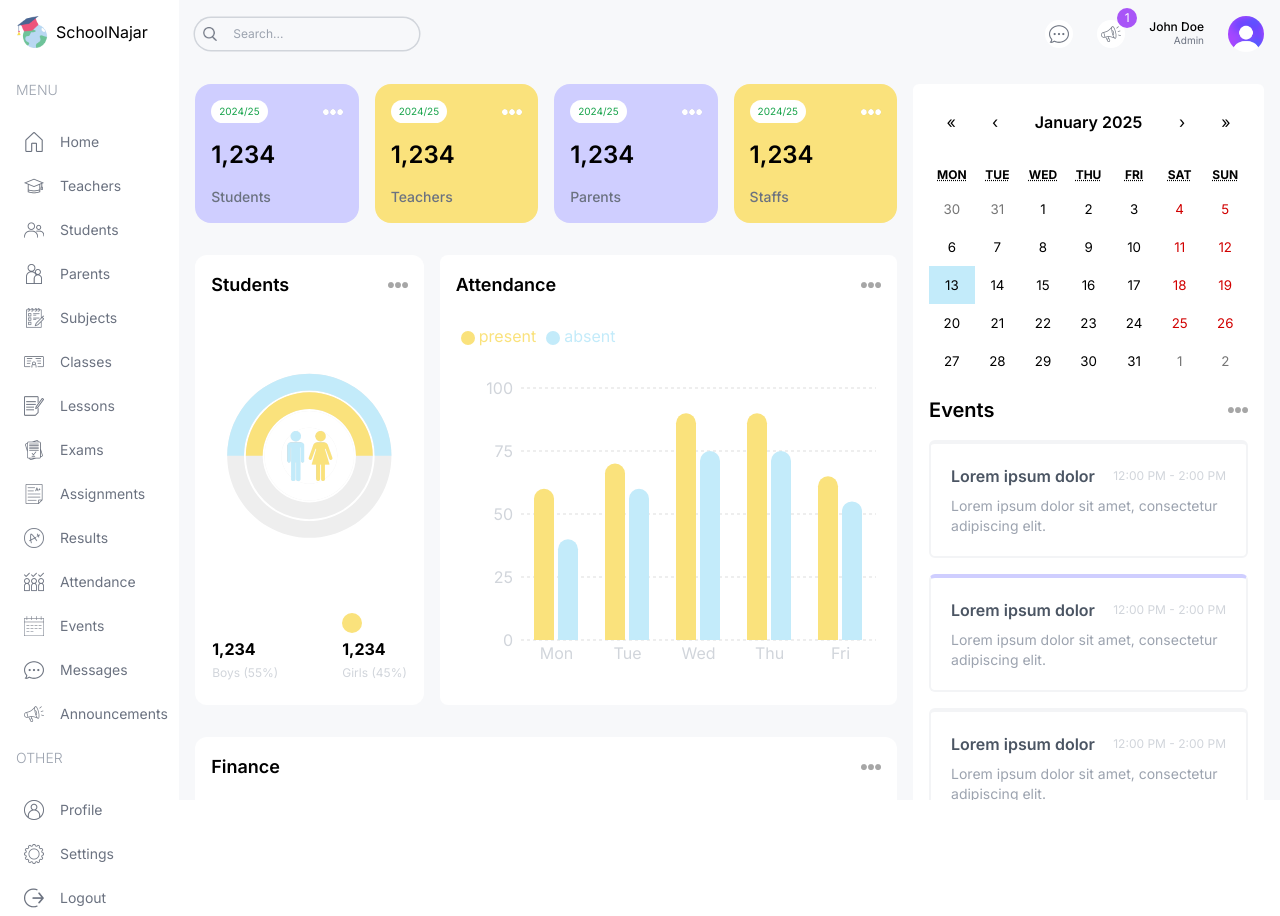
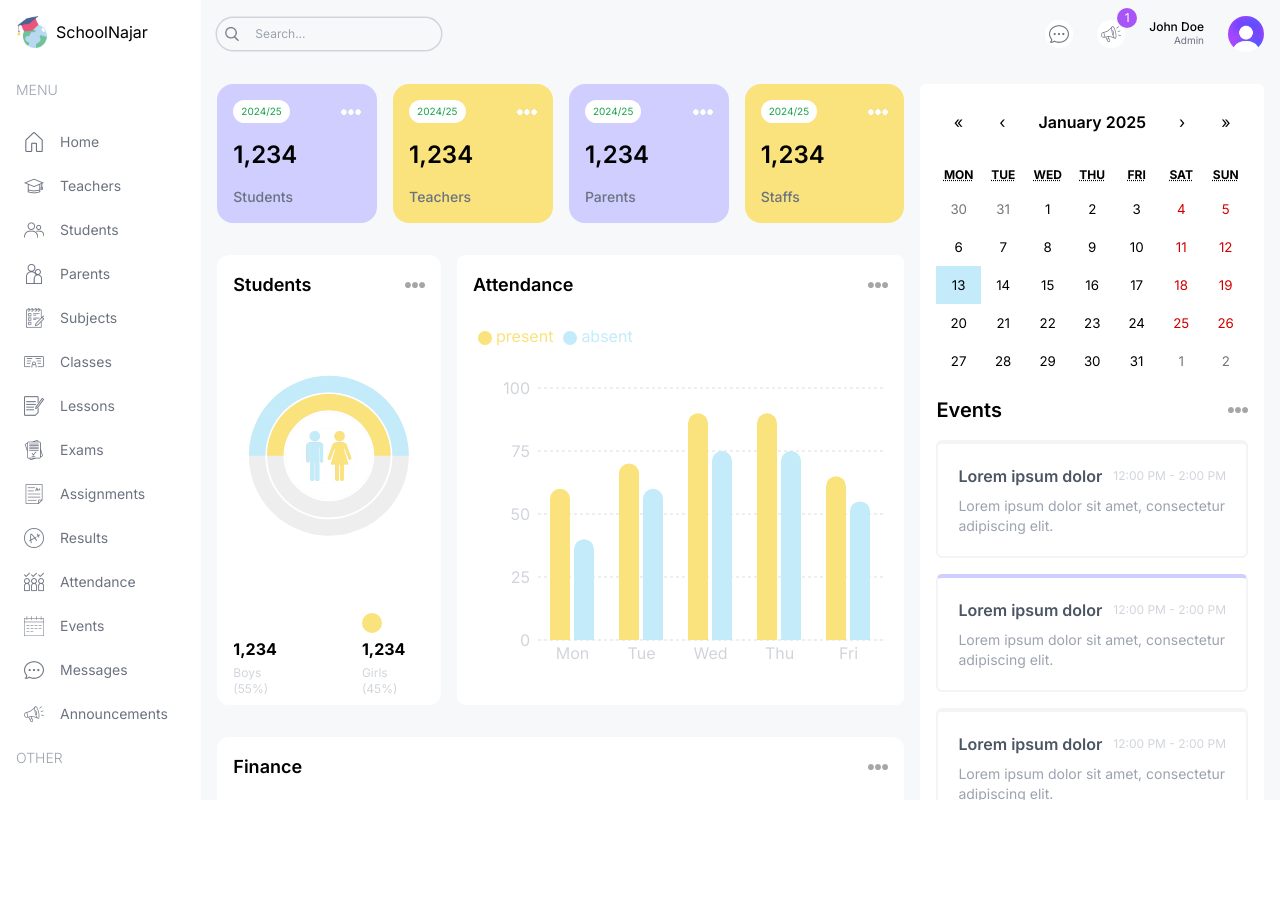
Before and after one commit to mohammadalnajar/school-management-dash, a Next.js app: page /admin in a window 1280 px wide. After the commit the page ends 800 px from the top, so only its background shows below. Built offline with nearby package versions, Linux system fonts and the light colour scheme.

Commit message:
update DashboardLayout and Menu styles; change dashboard title to Najar School Management

```diff
--- a/src/app/(dashboard)/layout.tsx
+++ b/src/app/(dashboard)/layout.tsx
@@ -11,7 +11,7 @@ export default function DashboardLayout({
     return (
         <div className='h-screen flex'>
             {/* LEFT */}
-            <div className='w-[14%] md:w-[8%] lg:w-[16%] xl:w-[14%] p-4'>
+            <div className='w-[16%] md:w-[8%] lg:w-[18%] xl:w-[16%] p-4'>
                 <Link href='/' className='flex items-center justify-center lg:justify-start gap-2'>
                     <Image src='/logo.png' alt='logo' width={32} height={32} />
                     <span className='hidden lg:block'>SchoolNajar</span>
--- a/src/app/layout.tsx
+++ b/src/app/layout.tsx
@@ -5,7 +5,7 @@ import './globals.css';
 const inter = Inter({ subsets: ['latin'] });
 
 export const metadata: Metadata = {
-    title: 'Lama Dev School Management Dashboard',
+    title: 'Najar School Management Dashboard',
     description: 'Next.js School Management System'
 };
 
--- a/src/components/Menu.tsx
+++ b/src/components/Menu.tsx
@@ -119,7 +119,7 @@ const menuItems = [
 
 const Menu = () => {
     return (
-        <div className='mt-4 text-sm'>
+        <div className='mt-4 text-sm h-[90vh] overflow-y-scroll'>
             {menuItems.map((i) => (
                 <div className='flex flex-col gap-2' key={i.title}>
                     <span className='hidden lg:block text-gray-400 font-light my-4'>{i.title}</span>
```
